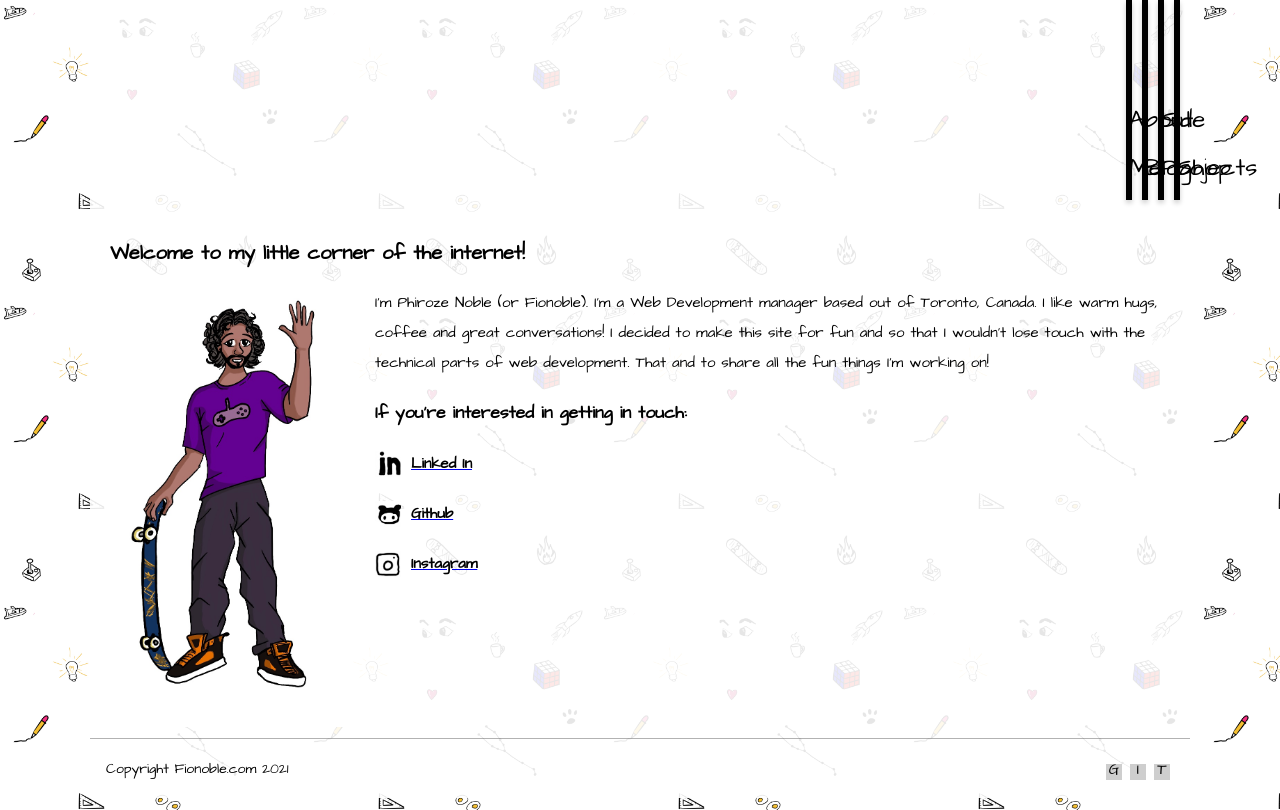
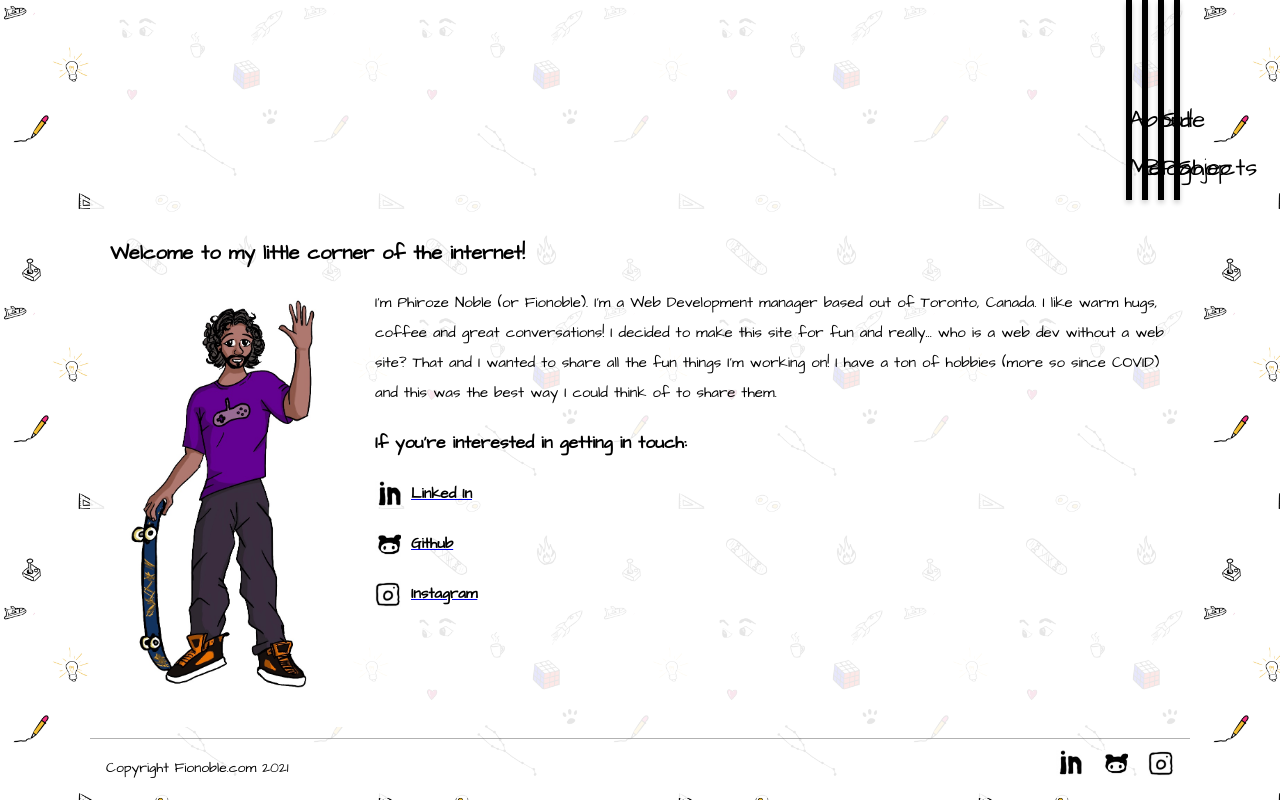
Before and after one commit to Fionoble/fionoble.com, a Next.js app: page / in a window 1280 px wide. Built offline with nearby package versions, Linux system fonts and the light colour scheme.

Commit message:
Refactor components

```diff
--- a/components/foundation/Footer.tsx
+++ b/components/foundation/Footer.tsx
@@ -1,13 +1,78 @@
-import {FooterContainer, Copyright, FollowMeItem, FollowMeWrapper} from '../styles/FooterStyles'
+import Image from 'next/image';
+import styled from 'styled-components';
+
+const FooterContainer = styled.div`
+  margin: 12px 0 0;
+  padding: 16px; 40px;
+  display: flex;
+  align-items: center;
+  flex-wrap: nowrap
+  justify-content: space-between;
+  width: 100%;
+  height: 60px;
+  border-top: 1px solid rgba(0,0,0,0.3);
+`;
+
+const Copyright = styled.div`
+  font-size: 14px;
+  order: 1;
+  flex-grow: 2;
+`;
+
+const FollowMeWrapper = styled.ul`
+  order: 2;
+`;
+
+const FollowMeItem = styled.li`
+  list-style-type: none;
+  cursor: pointer;
+  font-weight: 800;
+  display: inline-block;
+
+  margin-left: 20px;
+  color: black;
+  transition: transform 0.1s;
+
+  :hover {
+    transform: translateY(-5px);
+  }
+`;
+
+type ConnectLinkProps = {
+  imgSrc: string;
+  mediaLink: string;
+};
+
+const ConnectLink = (props: ConnectLinkProps) => {
+  const {imgSrc, mediaLink} = props;
+  const iconSize = 26;
+
+  return (
+    <a href={mediaLink} target="_blank" rel="noreferrer">
+      <FollowMeItem>
+        <Image src={imgSrc} width={iconSize} height={iconSize} />
+      </FollowMeItem>
+    </a>
+  );
+}
 
 function Footer() {
   return (
     <FooterContainer>
       <Copyright>Copyright Fionoble.com 2021</Copyright>
       <FollowMeWrapper>
-        <FollowMeItem>G</FollowMeItem>
-        <FollowMeItem>I</FollowMeItem>
-        <FollowMeItem>T</FollowMeItem>
+        <ConnectLink
+          imgSrc="/icons/linkedin.png"
+          mediaLink="https://www.linkedin.com/in/fionoble"
+        />
+        <ConnectLink
+          imgSrc="/icons/github.png"
+          mediaLink="https://github.com/fionoble"
+        />
+        <ConnectLink
+          imgSrc="/icons/instagram.png"
+          mediaLink="https://www.instagram.com/fionoble/"
+        />
       </FollowMeWrapper>
     </FooterContainer>
   )
--- a/components/foundation/NavItem.tsx
+++ b/components/foundation/NavItem.tsx
@@ -1,8 +1,46 @@
-import {NavItem as StyledNavItem} from '../styles/NavigationStyles';
+import styled from 'styled-components';
 import Link from 'next/link';
 
+const StyledNavItem = styled.li`
+  margin: 0 10px 0 0;
+  padding: 0;
+  height: 200px;
+  background-color: #fff;
+  position: relative;
+  flex: 1;
+  list-style-type: none;
+  border: 3px black solid;
+  border-top: 0px;
+  box-shadow: 0px 3px 5px 0px rgba(0,0,0,0.2);
+  cursor: pointer;
+
+  .nav-item-title {
+    width: 100%;
+    text-align: center;
+    position: absolute;
+    bottom: 5px;
+    font-size: 24px;
+    color: #000;
+  }
+
+  &:hover {
+    height: 230px;
+    transition: height 0.1s ease-out;
+  }
+`;
+
 const NavItem = (props) => {
-  // const Link = props.external ? (p => <a {...p} tartget="_blank"/>) : NextLink;
+  // TODO - Make an onclick and programmatically send them to the external links
+  if(props.external) return (
+    <StyledNavItem>
+      <a href={props.link} target="_blank" rel="noreferrer">
+        <div className="nav-item-title">
+          {props.label}
+        </div>
+      </a>
+    </StyledNavItem>
+  );
+
 
   return (
     <Link href={props.link} passHref={props.external}>
--- a/components/foundation/Navigation.tsx
+++ b/components/foundation/Navigation.tsx
@@ -1,13 +1,24 @@
-import {Navigation as Nav} from '../styles/NavigationStyles';
+import styled from 'styled-components';
 import NavItem from './NavItem';
 
+const StyledNav = styled.ul`
+  margin: 0;
+  padding: 0;
+  display: flex;
+  justify-self: end;
+  font-size: 2rem;
+  list-style-type: none;
+  height: 200px;
+`;
+
+
 const Navigation = () => (
-  <Nav>
+  <StyledNav>
     <NavItem link="/" label="About Me" image=""/>
     <NavItem link="/blog" label="Blog" image=""/>
     <NavItem link="/side-projects" label="Side Projects" image=""/>
     <NavItem link="https://fionoble.shop" external label="Shop" image=""/>
-  </Nav>
+  </StyledNav>
 );
 
 export default Navigation;
--- a/components/foundation/Page.tsx
+++ b/components/foundation/Page.tsx
@@ -1,5 +1,4 @@
-import Styles, {ThemeProvider, createGlobalStyle} from 'styled-components';
-import AppContainerStyles from '../styles/AppContainerStyles';
+import styled, {ThemeProvider, createGlobalStyle} from 'styled-components';
 import Navigation from './Navigation';
 import Footer from './Footer';
 
@@ -29,13 +28,19 @@ const GlobalStyle = createGlobalStyle`
   }
 `;
 
-const Content = Styles.div`
+const Content = styled.div`
   width: 100%;
   padding: 20px;
 
   h1 {
     font-size: 20px;
   }
+`;
+
+const AppContainerStyles = styled.div`
+  margin: 0 auto;
+  max-width: 1100px;
+  background: rgba(255, 255, 255, 0.9);
 `;
 
 function Page(props) {
--- a/components/styles/AppContainerStyles.ts
+++ /dev/null
@@ -1,9 +0,0 @@
-import styled from 'styled-components';
-
-const AppContainerStyles = styled.div`
-  margin: 0 auto;
-  max-width: 1100px;
-  background: rgba(255, 255, 255, 0.9);
-`;
-
-export default AppContainerStyles;
--- a/components/styles/FooterStyles.ts
+++ /dev/null
@@ -1,41 +0,0 @@
-import styled from 'styled-components';
-
-const FooterContainer = styled.div`
-  margin: 12px 0;
-  padding: 16px; 40px;
-  display: flex;
-  flex-wrap: nowrap
-  justify-content: space-between;
-  width: 100%;
-  height: 60px;
-  border-top: 1px solid rgba(0,0,0,0.3);
-`;
-
-const Copyright = styled.div`
-  font-size: 14px;
-  order: 1;
-  flex-grow: 2;
-`;
-
-const FollowMeWrapper = styled.div`
-  order: 2;
-`;
-
-const FollowMeItem = styled.div`
-  display: inline-block;
-  background-color: #cecece;
-  width: 16px;
-  height: 16px;
-  line-height: 0.8;
-  margin: 4px;
-  text-align: center;
-`;
-
-
-
-export {
-  FooterContainer,
-  Copyright,
-  FollowMeWrapper,
-  FollowMeItem,
-};
--- a/components/styles/NavigationStyles.ts
+++ /dev/null
@@ -1,50 +0,0 @@
-import styled from 'styled-components';
-
-const Navigation = styled.ul`
-  margin: 0;
-  padding: 0;
-  display: flex;
-  justify-self: end;
-  font-size: 2rem;
-  list-style-type: none;
-  height: 200px;
-`;
-
-const NavItem = styled.li`
-  margin: 0 10px 0 0;
-  padding: 0;
-  height: 200px;
-  background-color: #fff;
-  position: relative;
-  flex: 1;
-  list-style-type: none;
-  border: 3px black solid;
-  border-top: 0px;
-  box-shadow: 0px 3px 5px 0px rgba(0,0,0,0.2);
-
-  .nav-item-title {
-    width: 100%;
-    text-align: center;
-    position: absolute;
-    bottom: 5px;
-    font-size: 24px;
-    color: #000;
-  }
-
-  &:hover {
-    height: 230px;
-    transition: height 0.1s ease-out;
-  }
-`;
-
-const NavContainer = styled.div`
-  overflow: hidden;
-  padding: 90px 10px;
-  transition: 0.4s;
-  position: fixed;
-  width: 100%;
-  top: 0;
-  z-index: 99;
-`;
-
-export {Navigation, NavItem, NavContainer};
--- a/pages/index.tsx
+++ b/pages/index.tsx
@@ -13,7 +13,7 @@ const ConnectLinkStyled = styled.li`
   font-weight: 800;
   display:flex;
   align-items: center;
-  transition: padding 0.3s;
+  transition: padding 0.1s;
   margin-bottom: 20px;
   color: black;
 
@@ -60,9 +60,9 @@ function Home() {
       </ImageLayout>
       <p>
         {`I'm Phiroze Noble (or Fionoble). I'm a Web Development manager based out of Toronto, Canada.
-        I like warm hugs, coffee and great conversations! I decided to make this site for fun and so that
-        I wouldn't lose touch with the technical parts of web development. That and to share all the fun
-        things I'm working on! `}
+        I like warm hugs, coffee and great conversations! I decided to make this site for fun and really...
+        who is a web dev without a web site? That and I wanted to share all the fun things I'm working on!
+        I have a ton of hobbies (more so since COVID) and this was the best way I could think of to share them.`}
       </p>
       <div>
         <h3>{`If you're interested in getting in touch:`}</h3>
```
